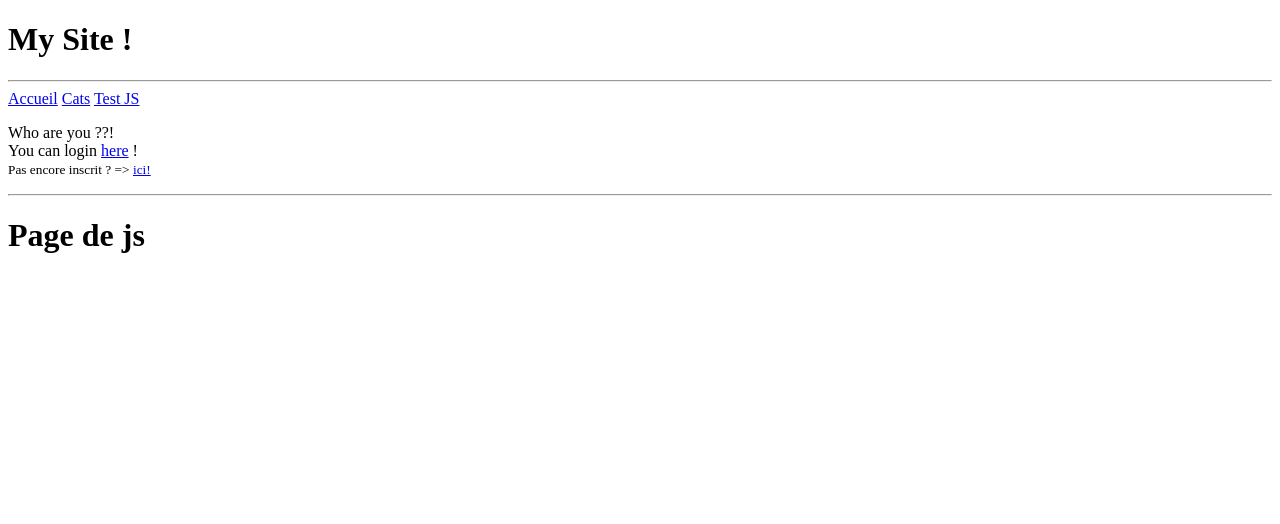
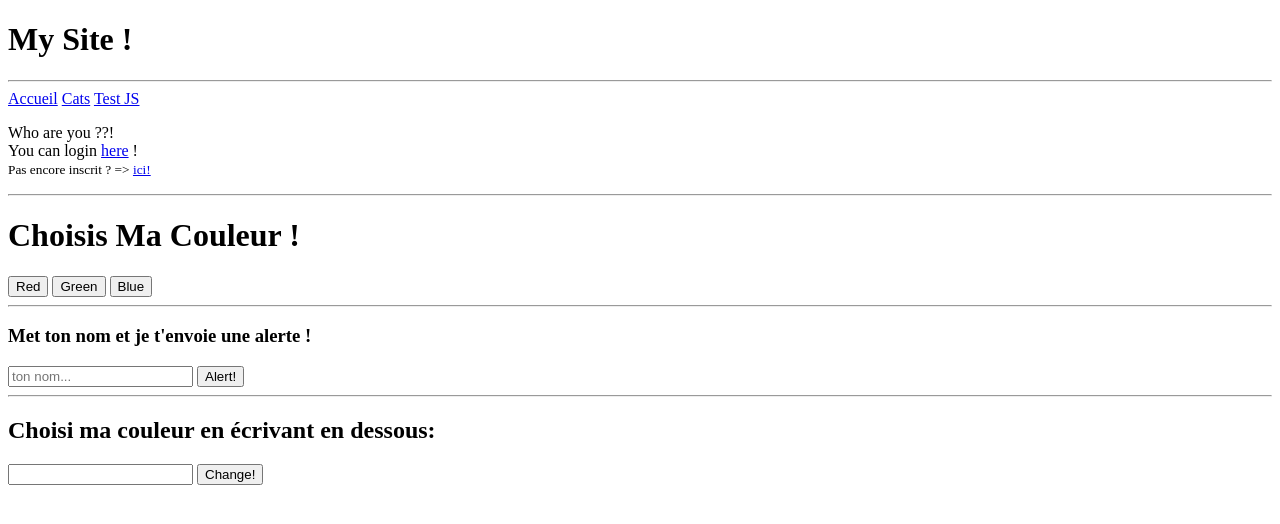
Before and after one commit to Dr00pyd00/SiteFull, a Django app: page /js_first/page_color/ in a window 1280 px wide. Shown: the top 524 px of the page. Run offline with Django 5.2, Linux system fonts and the light colour scheme.

Commit message:
Add js pages for my site!

```diff
--- /dev/null
+++ b/js_first/static/js_first/page_color.js
@@ -0,0 +1,47 @@
+
+// Choix de la couleur du titre:
+
+document.addEventListener('DOMContentLoaded', function () {
+
+    document.querySelectorAll('button').forEach( function(button) {
+
+        button.onclick = function () {
+
+            document.querySelector('#title').style.color = button.dataset.color;
+        }
+
+    })
+
+});
+
+
+// envoie d'une alert avec ton nom:
+
+document.addEventListener('DOMContentLoaded', function() {
+
+    document.querySelector('#sub-nom').onclick = function() {
+        const name = document.querySelector('#name').value;
+        if (name ==='') {
+            alert('Tu n\as pas donné ton nom !')
+        } else {
+            alert(`Salut à toi ${name} !`)
+        }
+    }
+});
+
+
+    // ecrit la couleur que tu veux pour le titre:
+
+    document.addEventListener('DOMContentLoaded', function() {
+        console.log('JS chargé ✅');
+        document.querySelector('#set-color').onclick = function() {
+            const myColor = document.querySelector('#color-chose').value;
+            if (myColor ==='') {
+                document.querySelector('#message').innerHTML = 'Tu n\'as pas selectioné de couleur!'
+            } else {
+                document.querySelector('#write-color').style.color = myColor;
+                document.querySelector('#message').innerHTML = '';
+            }
+        }
+
+    });
--- a/js_first/templates/js_first/page_color.html
+++ b/js_first/templates/js_first/page_color.html
@@ -1,8 +1,32 @@
 {% extends 'home/base.html' %}
+{% load static %}
 
 
 {% block content %}
 
-<h1>Page de js</h1>
+<h1 id="title">Choisis Ma Couleur !</h1>
+
+<button data-color="red">Red</button>
+<button data-color="green">Green</button>
+<button data-color="blue">Blue</button>
+
+<hr>
+
+<h3>Met ton nom et je t'envoie une alerte !</h3>
+
+<input type="text" name="" id="name" placeholder="ton nom...">
+<input type="submit" value="Alert!" name="" id="sub-nom">
+
+
+<hr>
+<h2 id="write-color">Choisi ma couleur en écrivant en dessous:</h2>
+
+<div id="message"></div>
+
+<input type="text" id="color-chose">
+<button id="set-color">Change!</button>
+
+
+<script src="{% static 'js_first/page_color.js' %}"></script>
 
 {% endblock content %}
```
